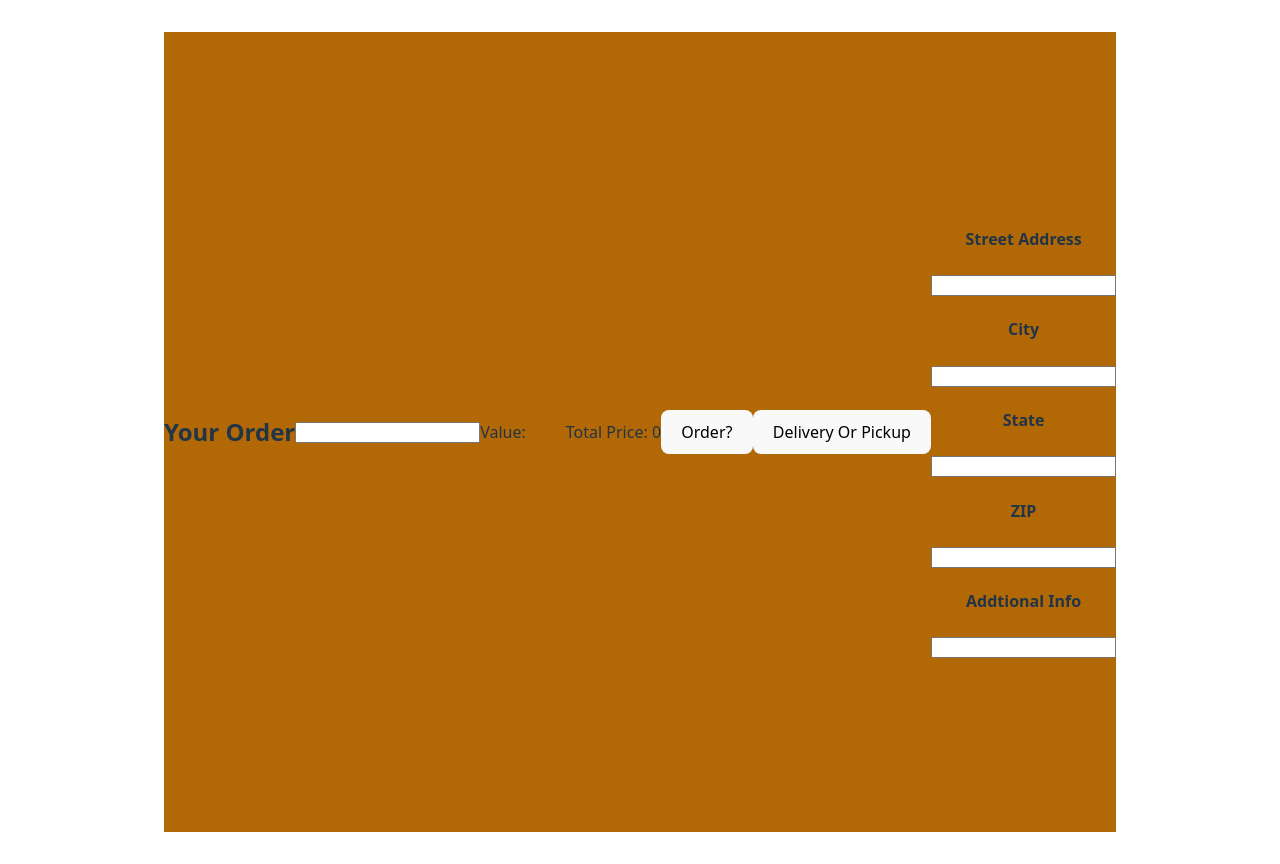
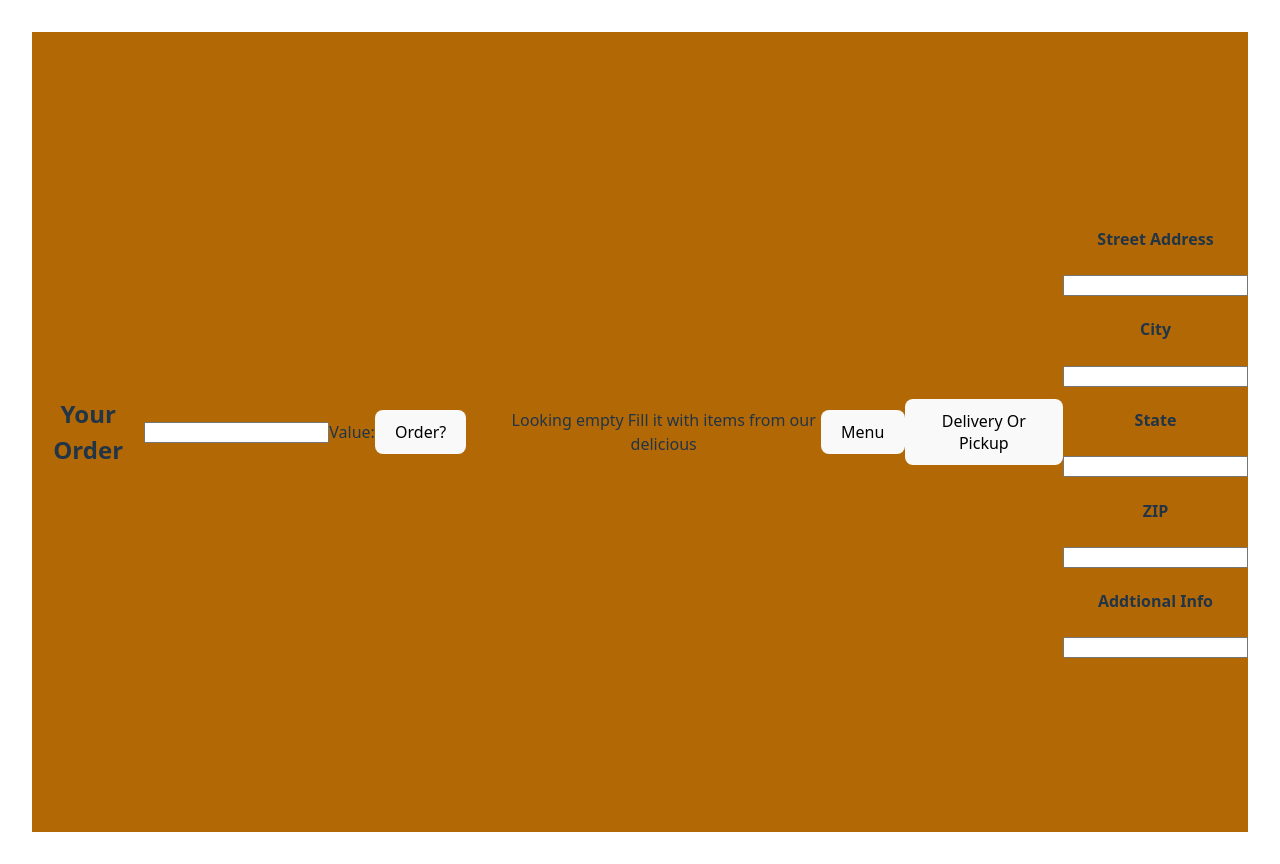
Before and after one commit to FernandoC-01/pizzaPizza, a React (Vite) app in the folder client/: page / in a window 1280 px wide. Built offline with nearby package versions, Linux system fonts and the light colour scheme.

Commit message:
Updated some text boxes

```diff
--- a/client/src/components/OrderList.jsx
+++ b/client/src/components/OrderList.jsx
@@ -6,7 +6,7 @@ export default function OrderList()
 {
     const [orderItems,  SetOrder,] = useState([]);
 
-    const [orderPrice, SetPrice,] = useState([0.0]);
+    const [orderPrice, SetPrice,] = useState([]);
 
     const [totalPrice, SetTotalPrice] = useState(0.0);
 
@@ -21,6 +21,7 @@ export default function OrderList()
     const [state, SetState] = useState('');
     const [zip, SetZip] = useState('');
 
+    // const hasOrder = ((orderItems)==null);
 
     const ChangeOption = () => {
         SetDelveryOrPickup(!deliveryOrPickup)
@@ -52,49 +53,43 @@ export default function OrderList()
         SetFoodItem(event.target.value)
     }
 
-      function HandleAdditionalInfo(event)
-    {
-        SetAdditionalInfo(event.target.value)
-    }
-      function HandleStreetAdress(event)
-    {
-        SetCity(event.target.value)
-    }
-        function HandleCity(event)
-    {
-        SetAdditionalInfo(event.target.value)
-    }
-      function HandleState(event)
-    {
-        SetState(event.target.value)
-    }
-        function HandleZip(event)
-    {
-        SetZip(event.target.value)
-    }
-
-
-
 
     return(
+
         <div className="orderPage">
+
             <h2>Your Order</h2>
-
+              {/* Temp text to allow food items to be added */}
             <input type="text" value = {foodItem} onChange = {NewItemInputHandeler}/>
 
             <p>Value: {foodItem}</p>
 
-            <ul>
-                {orderItems.map((orderItems, index) => (
-                    <li key={index}> {orderItems}...................${orderPrice[index]} </li>
-                ) )}
-                Total Price:  {totalPrice}
-
-            </ul>
             {/* Temp button to test lists */}
             <button onClick={AddToOrder} >  Order?</button>
+            {orderItems.length > 0 && (
+                <div>
+                    <ul>
+                    {orderItems.map((orderItems, index) => (
+                        <li key={index}> {orderItems}...................${orderPrice[index]} </li>
+                    ))}
+                    Total Price:  {totalPrice}
+
+                    </ul>
+                </div>
+            )}
+
+            {orderItems.length == 0  && (
+                <div>
+                    <ul>
+                        Looking empty
 
 
+                        Fill it with items from our delicious
+                    </ul>
+
+                </div>
+            )}
+             <button> Menu </button>
 
             <button onClick={ChangeOption}> Delivery Or Pickup </button>
 
@@ -106,32 +101,36 @@ export default function OrderList()
       {deliveryOrPickup && (
             <div>
                  <h4>Addtional Info</h4>
-                <input type="text" value = {addiontalInfo} onChange={HandleAdditionalInfo}/>
+                <input type="text" value = {addiontalInfo} onChange={(e) => SetAdditionalInfo(e.target.value)}/>
             </div>
         )}
 
         {!deliveryOrPickup && (
             <div>
+
+                     {/* <input
+                            type="password"
+                            value={password}
+                            onChange={(e) => setPassword(e.target.value)}
+                            required
+                        /> */}
                 <h4>Street Address</h4>
-                <input type="text" value = {streetAdress} onChange={HandleStreetAdress}/>
+
+                <input type="text" value = {streetAdress} onChange={(e) => SetStreetAdress(e.target.value)}/>
 
                 <h4>City</h4>
-                <input type="text" value = {city} onChange={HandleCity}/>
+                <input type="text" value = {city} onChange={(e) => SetCity(e.target.value)}/>
 
                 <h4>State</h4>
-                <input type="text" value = {state} onChange={HandleState}/>
+                <input type="text" value = {state} onChange={(e) => SetState(e.target.value)}/>
 
                 <h4>ZIP</h4>
-                <input type="text" value = {zip} onChange={HandleZip}/>
+                <input type="text" value = {zip} onChange={(e) => SetZip(e.target.value)}/>
 
                 <h4>Addtional Info</h4>
-                <input type="text" value = {addiontalInfo} onChange={HandleAdditionalInfo}/>
+                <input type="text" value = {addiontalInfo} onChange={(e) => SetAdditionalInfo(e.target.value)}/>
             </div>
         )}
-
-
-
-
 
         </div>
 
```
